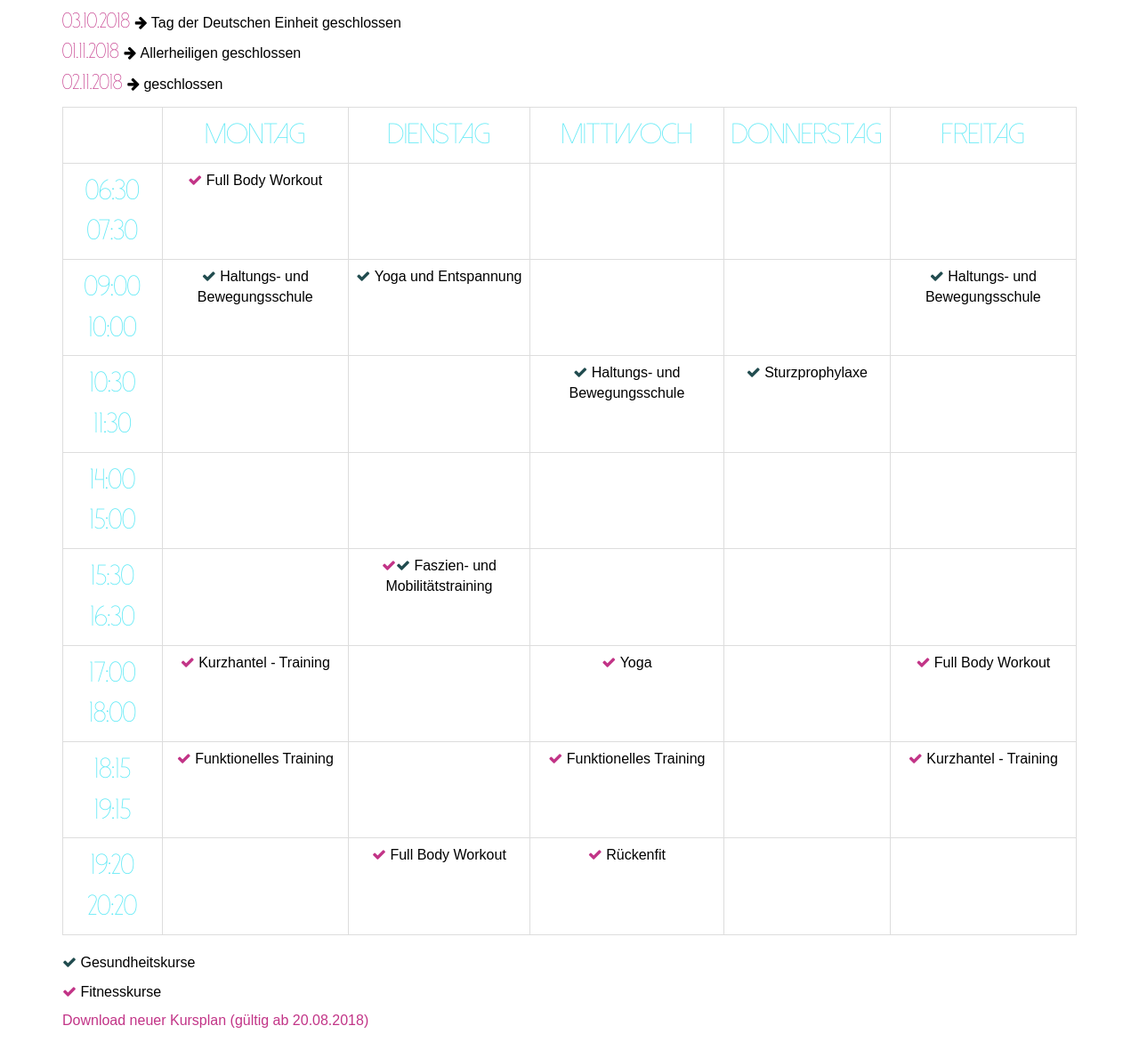
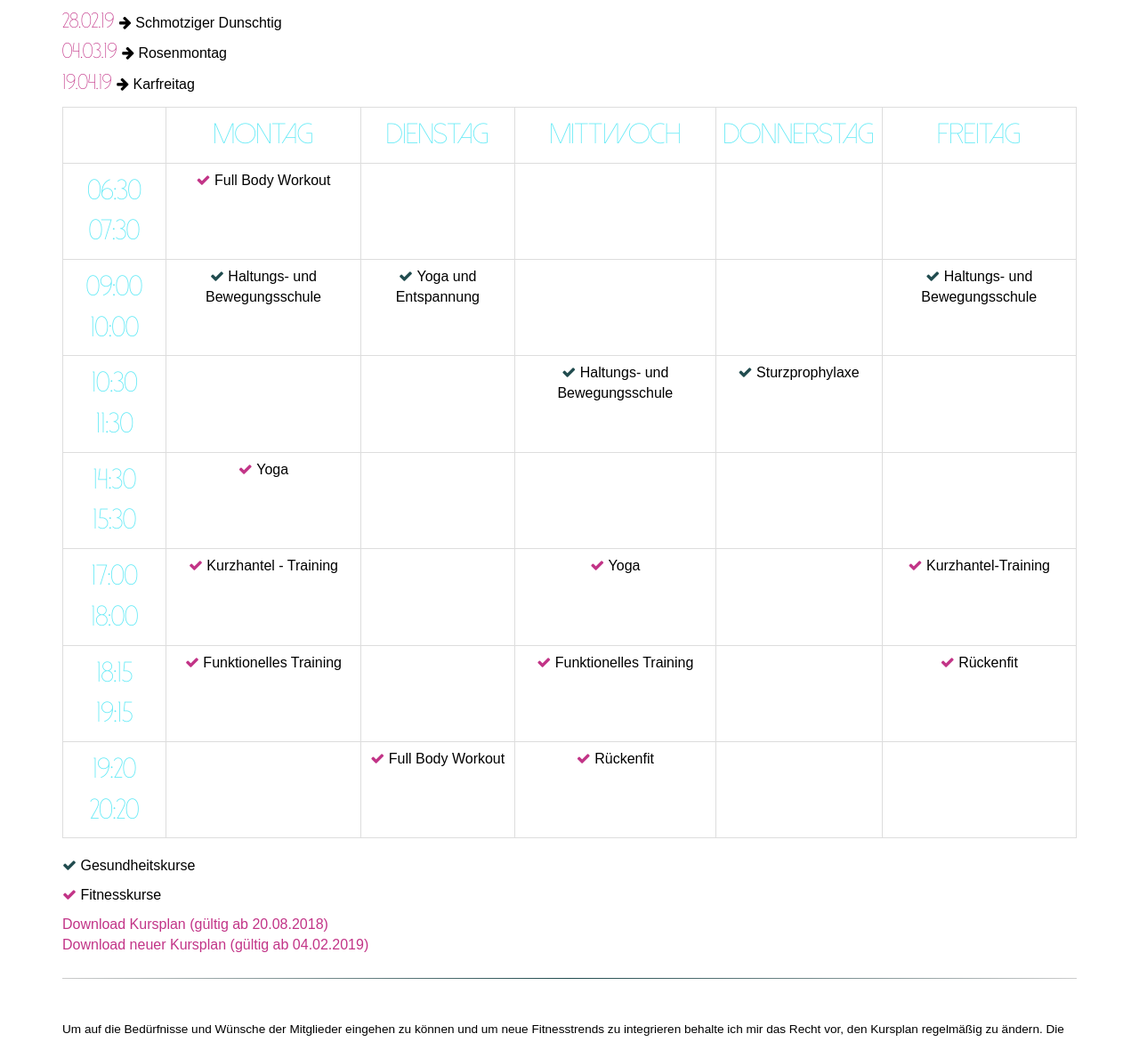
Before and after one commit to Schakkeline/kolibri, a plain HTML site: page kursplan.html in a window 1280 px wide. Shown: the part 244-1415 px from the top of the page at 89% size. Drawn offline with nearby package versions, Linux system fonts and the light colour scheme.

Commit message:
Added new version

```diff
--- a/kursplan.html
+++ b/kursplan.html
@@ -54,9 +54,20 @@
       <h2><i class="fa fa-calendar"></i>&nbsp; Sonderöffnungszeiten:</h2>
 
       </p>
-      <span class="sonder">03.10.2018&nbsp;</span><i class="fa fa-arrow-right fa-xs"></i>&nbsp;Tag der Deutschen Einheit geschlossen<br>
-      <span class="sonder">01.11.2018&nbsp;</span><i class="fa fa-arrow-right fa-xs"></i>&nbsp;Allerheiligen geschlossen<br>
-      <span class="sonder">02.11.2018&nbsp;</span><i class="fa fa-arrow-right fa-xs"></i>&nbsp;geschlossen<br>
+      <span class="sonder">28.02.19&nbsp;</span><i class="fa fa-arrow-right fa-xs"></i>&nbsp;Schmotziger Dunschtig<br>
+      <span class="sonder">04.03.19&nbsp;</span><i class="fa fa-arrow-right fa-xs"></i>&nbsp;Rosenmontag<br>
+      <span class="sonder">19.04.19&nbsp;</span><i class="fa fa-arrow-right fa-xs"></i>&nbsp;Karfreitag<br>
+      <!--
+      <span class="sonder">22.04.19&nbsp;</span><i class="fa fa-arrow-right fa-xs"></i>&nbsp;Ostermontag<br>
+      <span class="sonder">01.05.19&nbsp;</span><i class="fa fa-arrow-right fa-xs"></i>&nbsp;Tag der Arbeit<br>
+      <span class="sonder">30.05.19&nbsp;</span><i class="fa fa-arrow-right fa-xs"></i>&nbsp;Christi Himmelfahrt<br>
+      <span class="sonder">10.06.19&nbsp;</span><i class="fa fa-arrow-right fa-xs"></i>&nbsp;Pfingstmontag<br>
+      <span class="sonder">20.06.19 + 21.06.19&nbsp;</span><i class="fa fa-arrow-right fa-xs"></i>&nbsp;Fronleichnam<br>
+      <span class="sonder">29.07.19 - 11.08.19&nbsp;</span><i class="fa fa-arrow-right fa-xs"></i>&nbsp;Sommerpause<br>
+      <span class="sonder">03.10.19 + 04.10.19 + &nbsp;</span><i class="fa fa-arrow-right fa-xs"></i>&nbsp;Tag der deutschen Einheit<br>
+      <span class="sonder">01.11.19&nbsp;</span><i class="fa fa-arrow-right fa-xs"></i>&nbsp;Allerheiligen<br>
+      <span class="sonder">24.12.19 - 6.01.20&nbsp;</span><i class="fa fa-arrow-right fa-xs"></i>&nbsp;Winterpause<br>
+      -->
       </p>
 
       <div class="table-responsive">
@@ -94,20 +105,12 @@
             <!-- Fr --><td></td>
           </tr>
           <tr>
-            <td>14:00 15:00</td>
+            <td>14:30 15:30</td>
+            <!-- Mo --><td><i class="fa fa-check fa-xs fit"></i>&nbsp;Yoga</td>
             <td></td>
             <td></td>
             <td></td>
             <td></td>
-            <td></td>
-          </tr>
-          <tr>
-              <!-- Time --><td>15:30<br> 16:30</td>
-            <!-- Mo --><td></td>
-            <!-- Di --><td><i class="fa fa-check fa-xs fit"></i><i class="fa fa-check fa-xs gesund"></i>&nbsp;Faszien- und Mobilitätstraining</td>
-            <!-- Mi --><td></td>
-            <!-- Do --><td></td>
-            <!-- Fr --><td></td>
           </tr>
           <tr>
             <!-- Time --><td>17:00 18:00</td>
@@ -115,7 +118,7 @@
             <!-- Di --><td></td>
             <!-- Mi --><td><i class="fa fa-check fa-xs fit"></i>&nbsp;Yoga</td>
             <!-- Do --><td></td>
-            <!-- Fr --><td><i class="fa fa-check fa-xs fit"></i>&nbsp;Full Body Workout</td>
+            <!-- Fr --><td><i class="fa fa-check fa-xs fit"></i>&nbsp;Kurzhantel-Training</td>
           </tr>
           <tr>
               <!-- Time --><td>18:15 <br> 19:15</td>
@@ -123,7 +126,7 @@
             <!-- Di --><td></td>
             <!-- Mi --><td><i class="fa fa-check fa-xs fit"></i>&nbsp;Funktionelles Training</td>
             <!-- Do --><td></td>
-            <!-- Fr --><td><i class="fa fa-check fa-xs fit"></i>&nbsp;Kurzhantel - Training</td>
+            <!-- Fr --><td><i class="fa fa-check fa-xs fit"></i>&nbsp;Rückenfit</td>
           </tr>
           <tr>
             <!-- Time --><td>19:20 20:20</td>
@@ -138,7 +141,8 @@
 
       <p><i class="fa fa-check fa-xs gesund"></i>&nbsp;Gesundheitskurse</p>
       <p><i class="fa fa-check fa-xs fit"></i>&nbsp;Fitnesskurse</p>
-      <a href="img/Kursplan-Kolibri-20_08_18" download>Download neuer Kursplan (gültig ab 20.08.2018)</a><br>
+      <a href="img/Kursplan-Kolibri-20_08_18" download>Download Kursplan (gültig ab 20.08.2018)</a><br>
+      <a href="img/Kursplan-Kolibri-04_02_19" download>Download neuer Kursplan (gültig ab 04.02.2019)</a><br>
 
       <hr>
       </p>
```
Also changed, not shown: gesunheitsvortraege.html (+3 -1 lines), index.html (+7 -2 lines), uebermich.html (+1 -1 lines), 3 other files.
